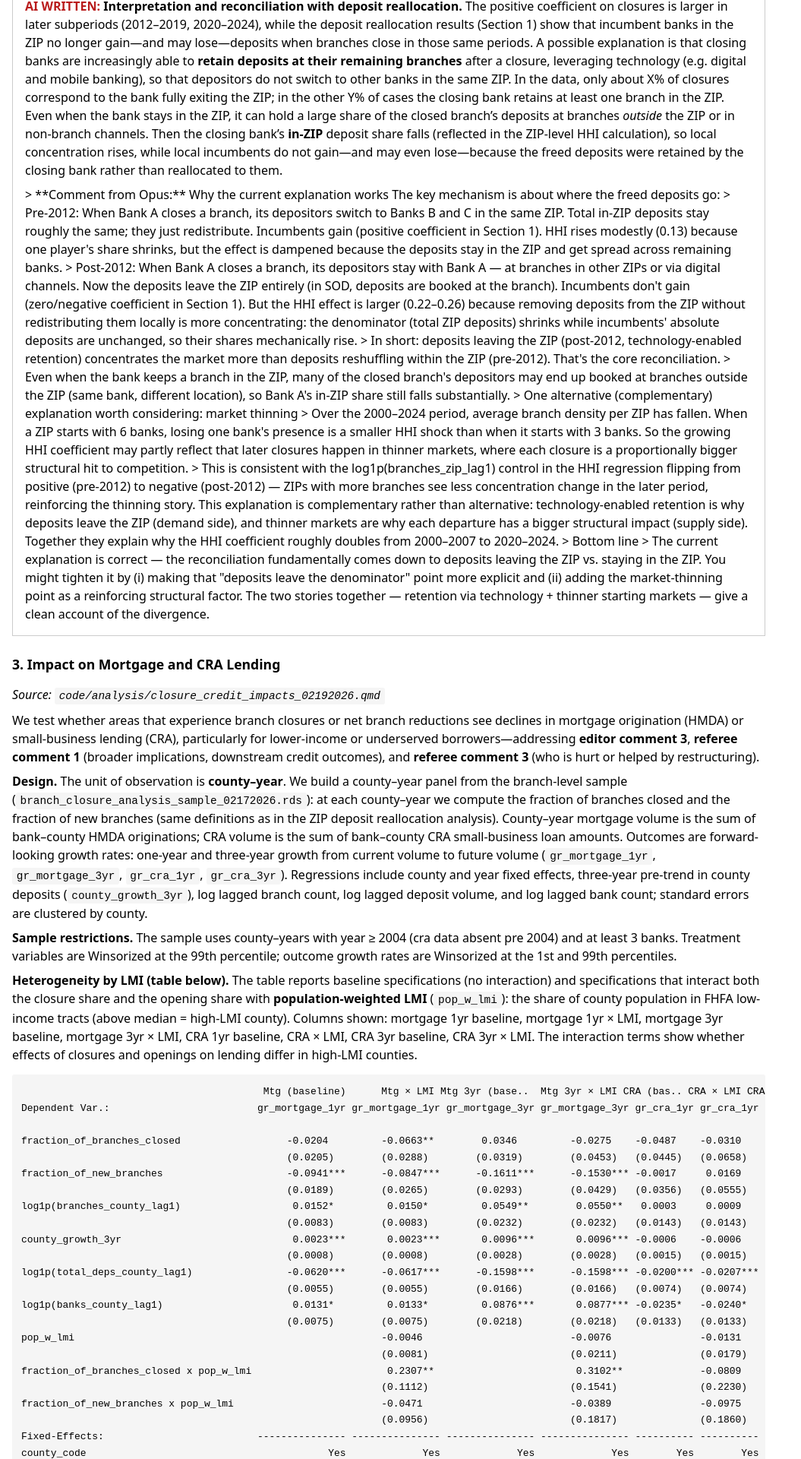
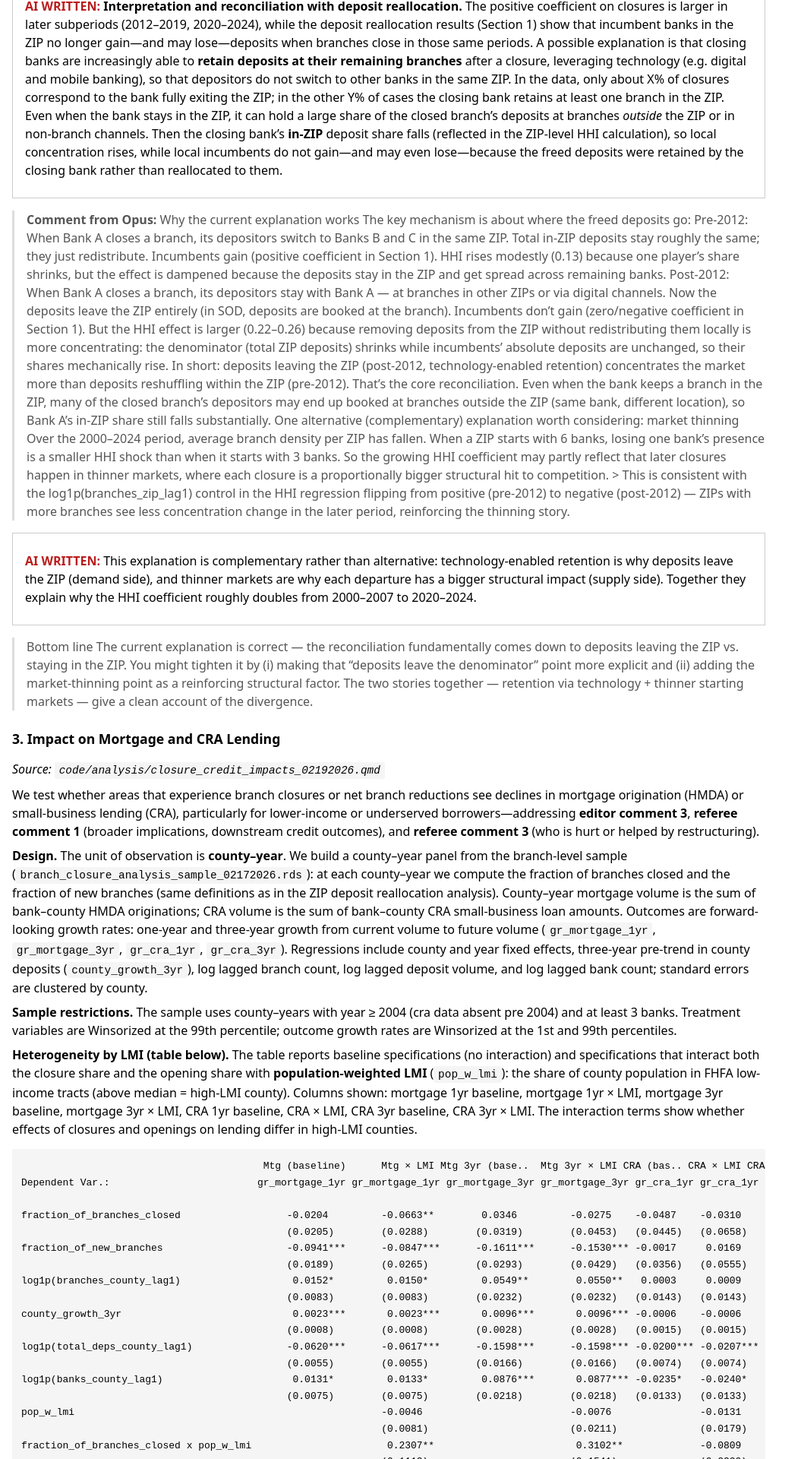
Before and after one commit to dratnadiwakara/NRS_Branch_Closure, a Jekyll site: the page built from docs/impact-of-restructuring-02192026.md, in a window 1280 px wide. Shown: the part 1730-3650 px from the top of the page at 76% size, without its empty margins (0-1055 px from the left). Built offline with Jekyll 4.4.1, drawn with Linux system fonts in a browser that asks for light colours; a script that is not in the unit is left out.

Commit message:
added CSS

````diff
--- a/docs/_layouts/default.html
+++ b/docs/_layouts/default.html
@@ -4,6 +4,7 @@
   <meta charset="UTF-8">
   <meta name="viewport" content="width=device-width, initial-scale=1.0">
   <title>{{ page.title | default: site.title }}</title>
+  <link rel="stylesheet" href="{{ '/css/site.css' | relative_url }}">
   <!-- Hypothesis -->
   <script async src="https://hypothes.is/embed.js"></script>
   <style>
--- /dev/null
+++ b/docs/css/site.css
@@ -0,0 +1,22 @@
+/* Docs site: callout and AI-written boxes (do not duplicate inline) */
+
+/* AI-written interpretation box: bordered block with red label */
+.ai-written-box {
+  border: 1px solid #ccc;
+  padding: 1rem;
+  margin: 1rem 0;
+}
+
+.ai-written-label {
+  color: #b91c1c;
+  font-weight: bold;
+}
+
+/* Addressed / response callout: green left border (e.g. "✓ Addressed") */
+.callout-addressed {
+  background-color: #e8f5e9;
+  padding: 0.75rem 1rem;
+  border-radius: 4px;
+  border-left: 4px solid #2e7d32;
+  margin: 0.75rem 0;
+}
--- a/docs/impact-of-restructuring-02192026.md
+++ b/docs/impact-of-restructuring-02192026.md
@@ -68,8 +68,9 @@
 ```
 
 
-<div style="border: 1px solid #ccc; padding: 1rem; margin: 1rem 0;">
-<p><strong style="color: #b91c1c;">AI WRITTEN:</strong> <strong>Interpretation and reconciliation with deposit reallocation.</strong> The positive coefficient on closures is larger in later subperiods (2012–2019, 2020–2024), while the deposit reallocation results (Section 1) show that incumbent banks in the ZIP no longer gain—and may lose—deposits when branches close in those same periods. A possible explanation is that closing banks are increasingly able to <strong>retain deposits at their remaining branches</strong> after a closure, leveraging technology (e.g. digital and mobile banking), so that depositors do not switch to other banks in the same ZIP. In the data, only about X% of closures correspond to the bank fully exiting the ZIP; in the other Y% of cases the closing bank retains at least one branch in the ZIP. Even when the bank stays in the ZIP, it can hold a large share of the closed branch’s deposits at branches <em>outside</em> the ZIP or in non-branch channels. Then the closing bank’s <strong>in-ZIP</strong> deposit share falls (reflected in the ZIP-level HHI calculation), so local concentration rises, while local incumbents do not gain—and may even lose—because the freed deposits were retained by the closing bank rather than reallocated to them.</p>
+<div class="ai-written-box">
+<p><strong class="ai-written-label">AI WRITTEN:</strong> <strong>Interpretation and reconciliation with deposit reallocation.</strong> The positive coefficient on closures is larger in later subperiods (2012–2019, 2020–2024), while the deposit reallocation results (Section 1) show that incumbent banks in the ZIP no longer gain—and may lose—deposits when branches close in those same periods. A possible explanation is that closing banks are increasingly able to <strong>retain deposits at their remaining branches</strong> after a closure, leveraging technology (e.g. digital and mobile banking), so that depositors do not switch to other banks in the same ZIP. In the data, only about X% of closures correspond to the bank fully exiting the ZIP; in the other Y% of cases the closing bank retains at least one branch in the ZIP. Even when the bank stays in the ZIP, it can hold a large share of the closed branch’s deposits at branches <em>outside</em> the ZIP or in non-branch channels. Then the closing bank’s <strong>in-ZIP</strong> deposit share falls (reflected in the ZIP-level HHI calculation), so local concentration rises, while local incumbents do not gain—and may even lose—because the freed deposits were retained by the closing bank rather than reallocated to them.</p>
+</div>
 
 > **Comment from Opus:** Why the current explanation works The key mechanism is about where the freed deposits go:
 > Pre-2012: When Bank A closes a branch, its depositors switch to Banks B and C in the same ZIP. Total in-ZIP deposits stay roughly the same; they just redistribute. Incumbents gain (positive coefficient in Section 1). HHI rises modestly (0.13) because one player's share shrinks, but the effect is dampened because the deposits stay in the ZIP and get spread across remaining banks.
@@ -78,11 +79,13 @@
 > Even when the bank keeps a branch in the ZIP, many of the closed branch's depositors may end up booked at branches outside the ZIP (same bank, different location), so Bank A's in-ZIP share still falls substantially.
 > One alternative (complementary) explanation worth considering: market thinning
 > Over the 2000–2024 period, average branch density per ZIP has fallen. When a ZIP starts with 6 banks, losing one bank's presence is a smaller HHI shock than when it starts with 3 banks. So the growing HHI coefficient may partly reflect that later closures happen in thinner markets, where each closure is a proportionally bigger structural hit to competition. > This is consistent with the log1p(branches_zip_lag1) control in the HHI regression flipping from positive (pre-2012) to negative (post-2012) — ZIPs with more branches see less concentration change in the later period, reinforcing the thinning story.
-This explanation is complementary rather than alternative: technology-enabled retention is why deposits leave the ZIP (demand side), and thinner markets are why each departure has a bigger structural impact (supply side). Together they explain why the HHI coefficient roughly doubles from 2000–2007 to 2020–2024.
+<div class="ai-written-box">
+<p><strong class="ai-written-label">AI WRITTEN:</strong> This explanation is complementary rather than alternative: technology-enabled retention is why deposits leave the ZIP (demand side), and thinner markets are why each departure has a bigger structural impact (supply side). Together they explain why the HHI coefficient roughly doubles from 2000–2007 to 2020–2024.</p>
+</div>
 
 > Bottom line
 > The current explanation is correct — the reconciliation fundamentally comes down to deposits leaving the ZIP vs. staying in the ZIP. You might tighten it by (i) making that "deposits leave the denominator" point more explicit and (ii) adding the market-thinning point as a reinforcing structural factor. The two stories together — retention via technology + thinner starting markets — give a clean account of the divergence.
-</div>
+
 ## 3. Impact on Mortgage and CRA Lending
 *Source: `code/analysis/closure_credit_impacts_02192026.qmd`*
 
````
Also changed, not shown: docs/response-plan.md (+6 -6 lines), 1 other file.
